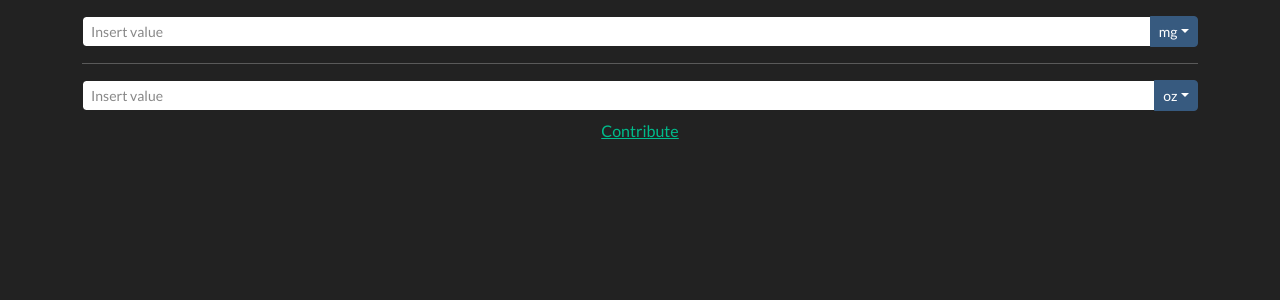
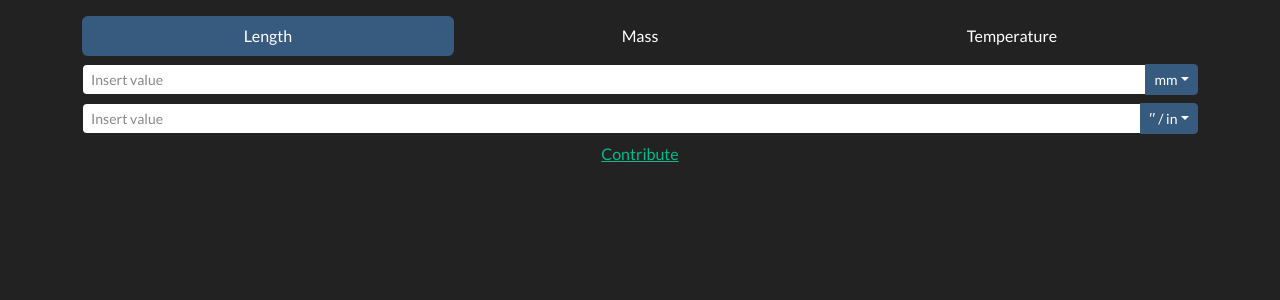
Before and after one commit to lfeigl/unycon, a React (Vite) app: page / in a window 1280 px wide. Shown: the top 300 px of the page. Built offline with nearby package versions, Linux system fonts and the light colour scheme.

Commit message:
Add DimensionTabs component

```diff
--- a/src/App.tsx
+++ b/src/App.tsx
@@ -2,12 +2,12 @@ import React from 'react';
 import { Container, Form } from 'react-bootstrap';
 import './App.css';
 import { Dimension, Metadata, System } from './types';
+import DimensionTabs from './DimensionTabs';
 import FormGroup from './FormGroup';
 
-const isChromeRuntime = !!(chrome && chrome.runtime);
-const dimension = Dimension.mass;
-
 function App(): React.ReactElement {
+  const [selectedDimension, setDimension] = React.useState<Dimension>(Dimension.length);
+  const isChromeRuntime = !!(chrome && chrome.runtime);
   const metadata: Metadata = {
     name: 'UnyCon ❓',
     version: '?',
@@ -25,14 +25,14 @@ function App(): React.ReactElement {
         <h3 title={`v${metadata.version}`}>{metadata.name}</h3>
       </header>
       <main>
+        <DimensionTabs setDimension={setDimension} />
         <Form>
           <FormGroup
-            dimension={dimension}
+            dimension={selectedDimension}
             initialSystem={System.metric}
           />
-          <hr />
           <FormGroup
-            dimension={dimension}
+            dimension={selectedDimension}
             initialSystem={System.imperial}
           />
         </Form>
--- /dev/null
+++ b/src/DimensionTabs.tsx
@@ -0,0 +1,34 @@
+import React from 'react';
+import { Tabs, Tab } from 'react-bootstrap';
+import { Dimension } from './types';
+
+function DimensionTabs({
+  setDimension,
+}: {
+  setDimension: (dimension: Dimension) => void;
+}): React.ReactElement {
+  const handleSelect = (eventKey: string | null): void => {
+    if (!eventKey) return;
+    const dimension = Object.values(Dimension)[Object.keys(Dimension).indexOf(eventKey)];
+    setDimension(dimension);
+  };
+
+  return (
+    <Tabs
+      className="mb-2"
+      variant="pills"
+      justify
+      onSelect={handleSelect}
+    >
+      {Object.entries(Dimension).map(([key, value]) => (
+        <Tab
+          key={key}
+          eventKey={key}
+          title={value}
+        />
+      ))}
+    </Tabs>
+  );
+}
+
+export default DimensionTabs;
--- a/src/FormGroup.tsx
+++ b/src/FormGroup.tsx
@@ -1,7 +1,7 @@
 import React from 'react';
 import { Form, InputGroup, Dropdown, DropdownButton } from 'react-bootstrap';
 import './FormGroup.css';
-import { Dimension, System } from './types';
+import { Dimension, System, Unit } from './types';
 import units from './units';
 
 function FormGroup({
@@ -11,12 +11,20 @@ function FormGroup({
   dimension: Dimension;
   initialSystem: System;
 }): React.ReactElement {
-  const [selectedUnit, setSelectedUnit] = React.useState(
-    units.find((unit) => unit.dimension === dimension && unit.system === initialSystem)
+  const getFirstMatchingUnit = (_dimension: Dimension, _system: System): Unit | null =>
+    units.find((unit) => unit.dimension === _dimension && unit.system === _system) ?? null;
+
+  const [selectedUnit, setUnit] = React.useState<Unit | null>(
+    getFirstMatchingUnit(dimension, initialSystem)
   );
 
+  React.useEffect(() => {
+    setUnit(getFirstMatchingUnit(dimension, initialSystem));
+  }, [dimension]);
+
   const handleSelect = (eventKey: string | null): void => {
-    if (eventKey) setSelectedUnit(units.find((unit) => unit.id === eventKey));
+    if (!eventKey) return;
+    setUnit(units.find((unit) => unit.id === eventKey) ?? null);
   };
 
   return (
```
